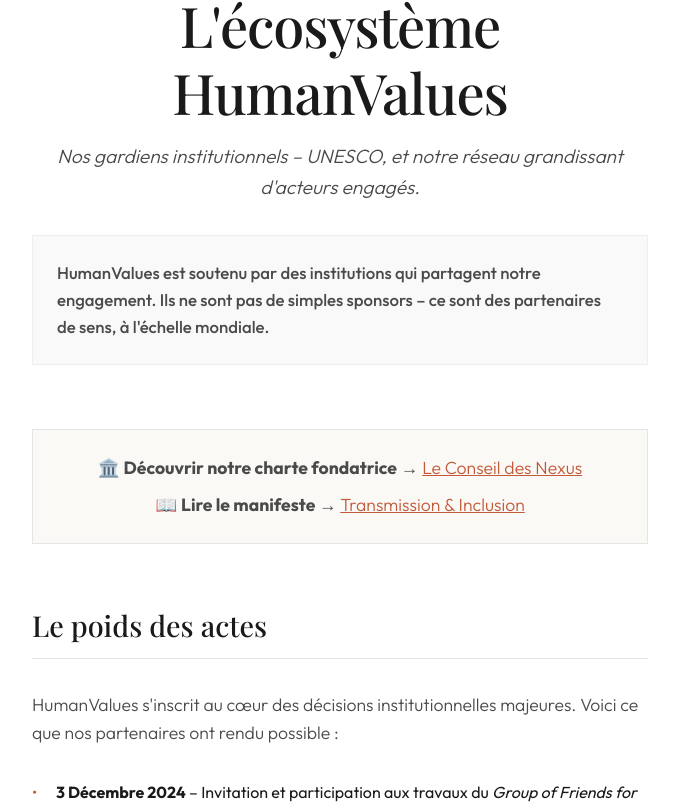
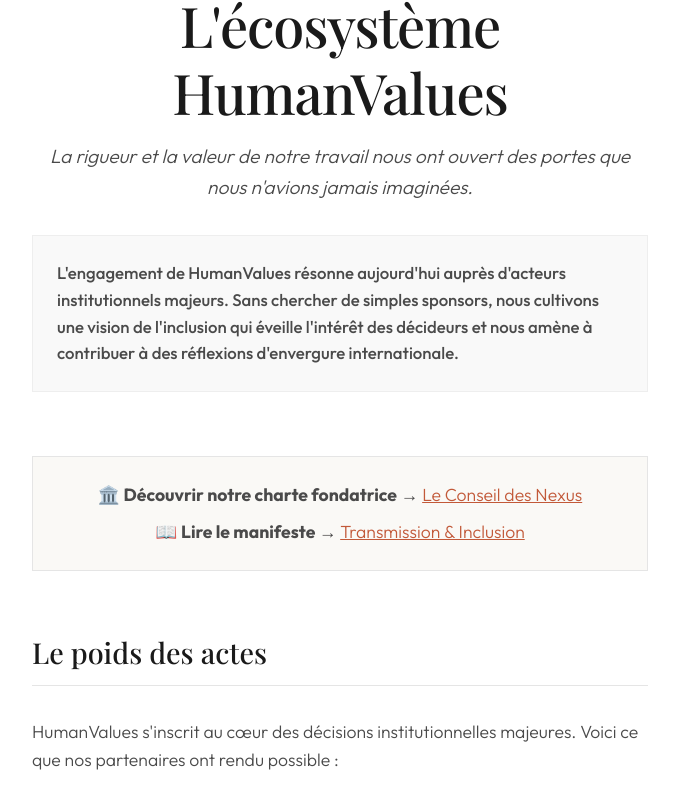
Before and after one commit to gdesygn/humanvalues, a React (Vite) app: page /institution in a window 1280 px wide. Shown: the part 192-1000 px from the top of the page, without its empty margins (300-979 px from the left). Built offline with nearby package versions, Linux system fonts and the light colour scheme; a web font is replaced by a local one.

Commit message:
style: ajustement narratif page institutionnelle

```diff
--- a/src/pages/Institution.jsx
+++ b/src/pages/Institution.jsx
@@ -6,13 +6,13 @@ const Institution = () => {
       <header style={{ marginBottom: '4rem', textAlign: 'center' }}>
         <h1>L'écosystème HumanValues</h1>
         <p style={{ fontStyle: 'italic', fontSize: '1.2rem', color: 'var(--hv-grey)' }}>
-          Nos gardiens institutionnels – UNESCO, et notre réseau grandissant d'acteurs engagés.
+          La rigueur et la valeur de notre travail nous ont ouvert des portes que nous n'avions jamais imaginées.
         </p>
 
         {/* Executive summary */}
         <div style={{ maxWidth: '800px', margin: '2rem auto 0 auto', padding: '1.5rem', backgroundColor: '#f9f9f9', border: '1px solid #eee', textAlign: 'left' }}>
           <p style={{ margin: '0', fontSize: '1.05rem', lineHeight: '1.6', fontWeight: '500' }}>
-            HumanValues est soutenu par des institutions qui partagent notre engagement. Ils ne sont pas de simples sponsors – ce sont des partenaires de sens, à l'échelle mondiale.
+            L'engagement de HumanValues résonne aujourd'hui auprès d'acteurs institutionnels majeurs. Sans chercher de simples sponsors, nous cultivons une vision de l'inclusion qui éveille l'intérêt des décideurs et nous amène à contribuer à des réflexions d'envergure internationale.
           </p>
         </div>
       </header>
@@ -37,11 +37,11 @@ const Institution = () => {
         <ul style={{ listStyleType: 'none', padding: 0, margin: '0 0 3rem 0' }}>
           <li style={{ marginBottom: '1rem', paddingLeft: '1.5rem', position: 'relative' }}>
             <span style={{ position: 'absolute', left: 0, color: 'var(--hv-accent)' }}>•</span>
-            <strong>3 Décembre 2024</strong> – Invitation et participation aux travaux du <em>Group of Friends for Inclusion and Disability</em> dans le cadre de la Journée Internationale des Personnes Handicapées.
+            <strong>Reconnaissance Internationale</strong> – Invitation à contribuer aux travaux de cercles de réflexion internationaux axés sur l'inclusion et l'accessibilité culturelle.
           </li>
           <li style={{ marginBottom: '1rem', paddingLeft: '1.5rem', position: 'relative' }}>
             <span style={{ position: 'absolute', left: 0, color: 'var(--hv-accent)' }}>•</span>
-            <strong>Acteurs bancaires et territoriaux (ex: Raphaël Rébert, CIC-Crédit Mutuel)</strong> – Partage de projets et de vision autour de l'inclusion sportive.
+            <strong>Acteurs bancaires et territoriaux (ex: Raphaël Rébert, CIC-Crédit Mutuel)</strong> – Rencontres et partages de vision pour construire des ponts entre le sport, l'art et l'inclusion.
           </li>
           <li style={{ marginBottom: '1rem', paddingLeft: '1.5rem', position: 'relative' }}>
             <span style={{ position: 'absolute', left: 0, color: 'var(--hv-accent)' }}>•</span>
```
